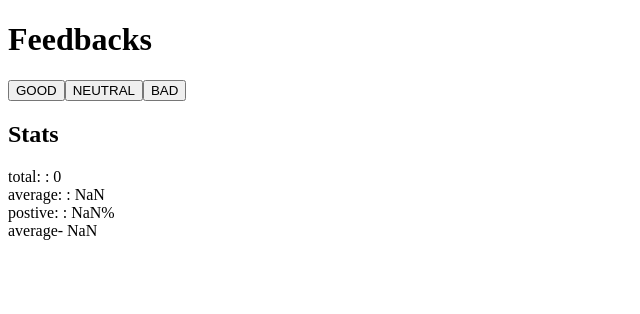
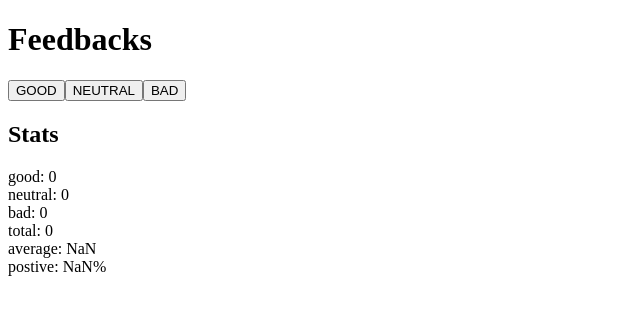
Before and after one commit to ericjen01/fullstackopen2023_exercises, a React (Vite) app in the folder part1/unicafe/: page / in a window 1280 px wide. Shown: the top 314 px of the page, without its empty margins (0-640 px from the left). Built offline with nearby package versions, Linux system fonts and the light colour scheme; the HTML template or start-up script is replaced by a standard one.

Commit message:
exercise 1.10 unicafe step 5 revised

```diff
--- a/part1/unicafe/src/App.jsx
+++ b/part1/unicafe/src/App.jsx
@@ -3,16 +3,18 @@ import { useState } from 'react'
 
 const Stats = (props) => (
   <>
+  <StatsLine txt={"good: "} calc= {props.good}/>
+  <StatsLine txt={"neutral: "} calc= {props.neutral}/>
+  <StatsLine txt={"bad: "} calc= {props.bad}/>
   <StatsLine txt={"total: "} calc= {props.good + props.neutral + props.bad}/>
   <StatsLine txt={"average: "} calc= {(props.good*1 + props.neutral*0 + props.bad*-1)/(props.good+props.neutral+props.bad)}/>
   <StatsLine txt={"postive: "} calc= {(props.good)/(props.good+props.neutral+props.bad)*100 +"%"}/>
-    <span>average- {(props.good*1 + props.neutral*0 + props.bad*-1)/(props.good+props.neutral+props.bad)}</span><br/>
   </>
 )
 
 const StatsLine = (props) => (
   <div>
-    <span>{props.txt}: {props.calc}</span>
+    <span>{props.txt} {props.calc}</span>
   </div>
 )
 
```
